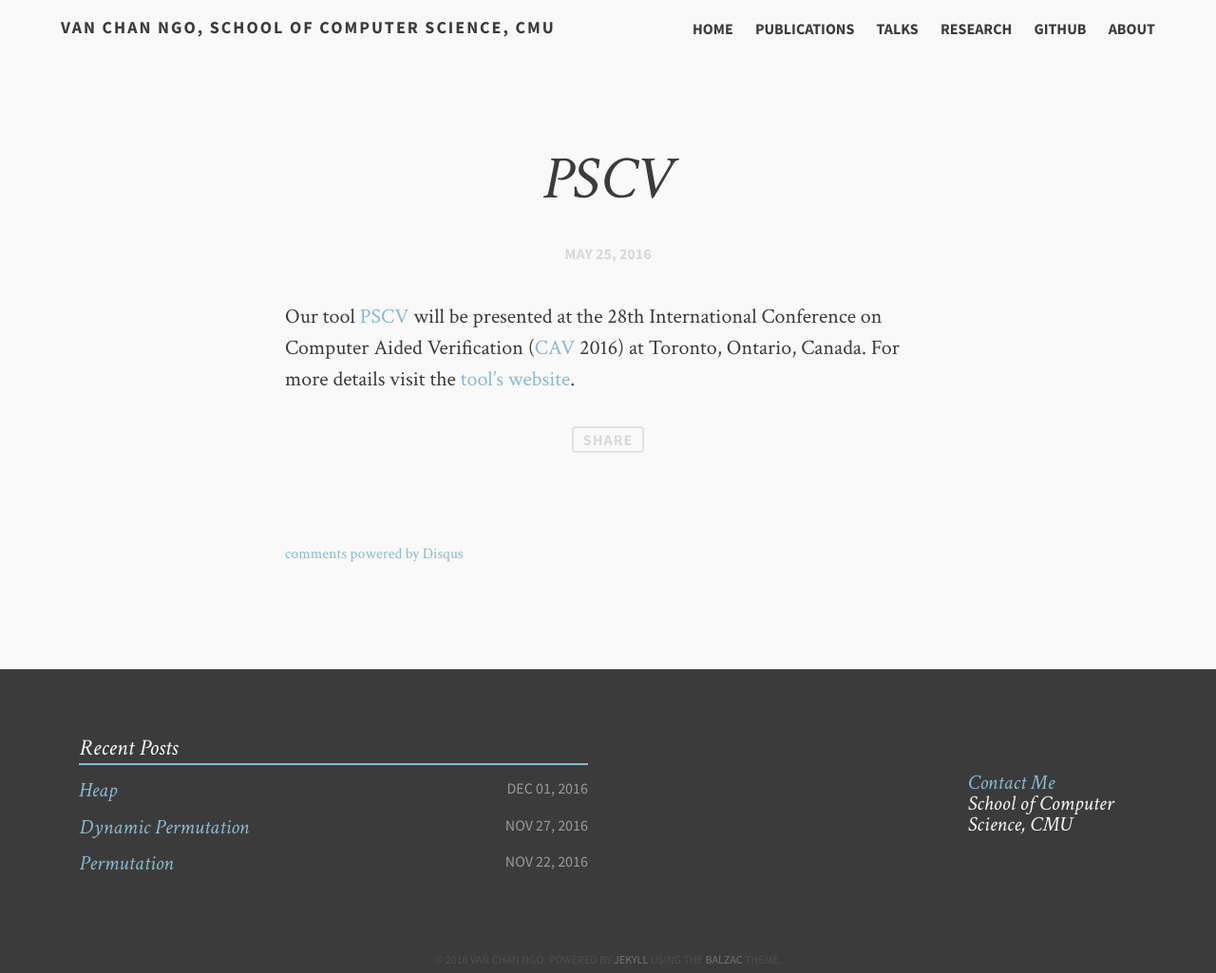
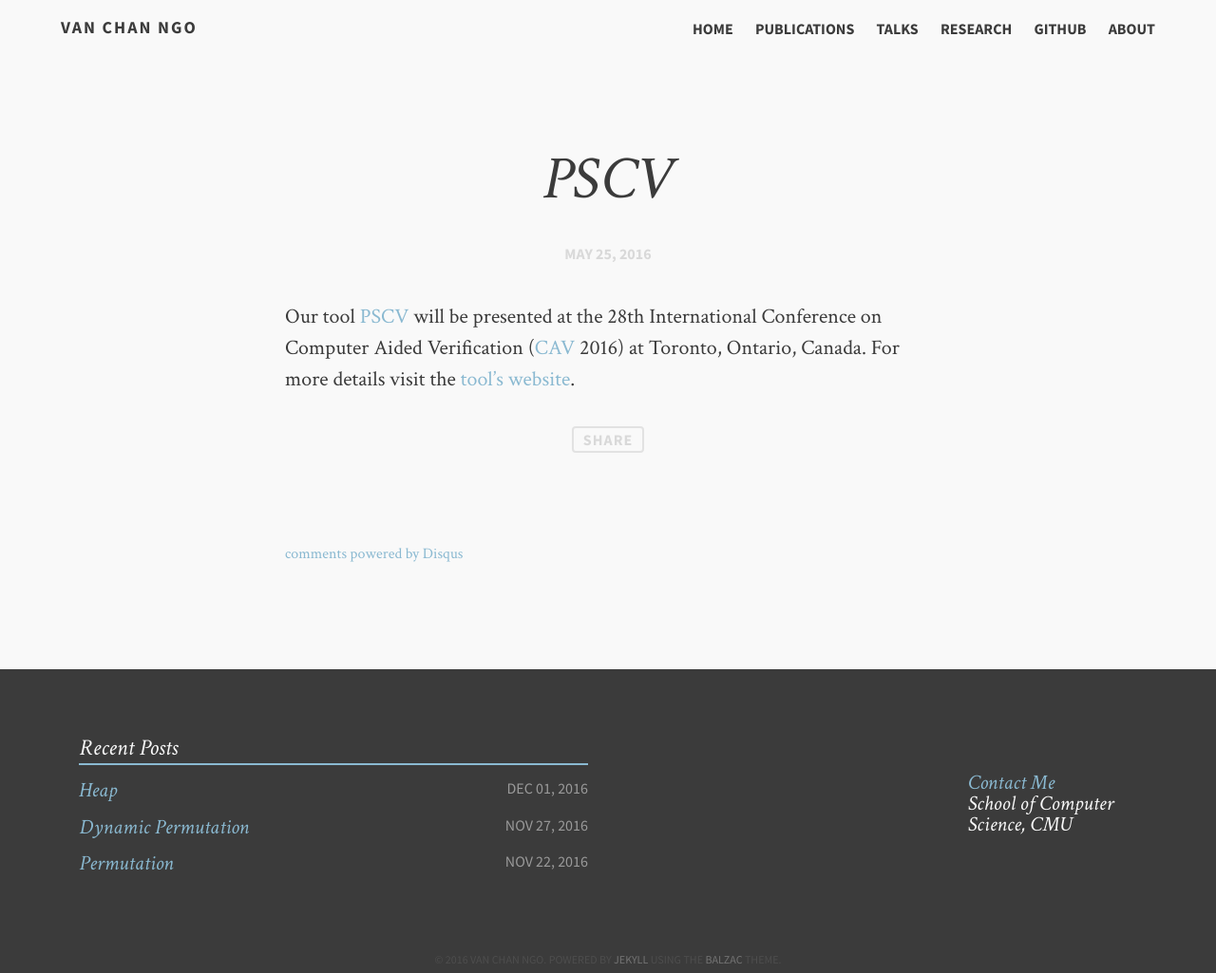
Before and after one commit to channgo2203/channgo2203.github.io, a Jekyll site: the page built from _posts/2016-05-25-cavpaper.md, in a window 1280 px wide. Shown: the whole page at 95% size. Built offline with Jekyll 4.4.1, drawn with Linux system fonts in a browser that asks for light colours; comment, search, counter and statistics services are not loaded.

Commit message:
update all

```diff
--- a/_config.yml
+++ b/_config.yml
@@ -1,4 +1,4 @@
-title:            Van Chan Ngo, School of Computer Science, CMU
+title:            Van Chan Ngo
 tagline:          Static Analysis and Formal Verification
 description:      School of Computer Science, CMU
 canonical:        http://channgo2203.github.io
```
